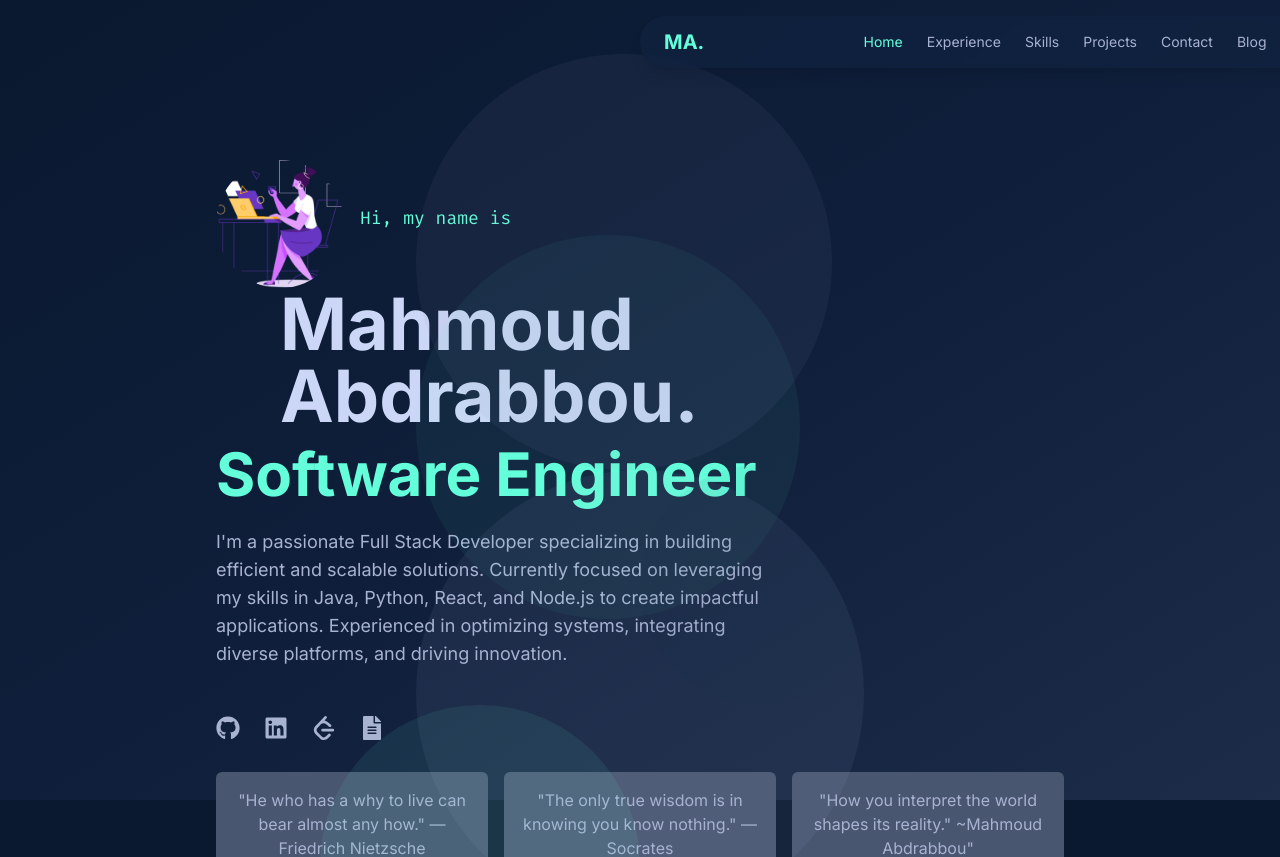
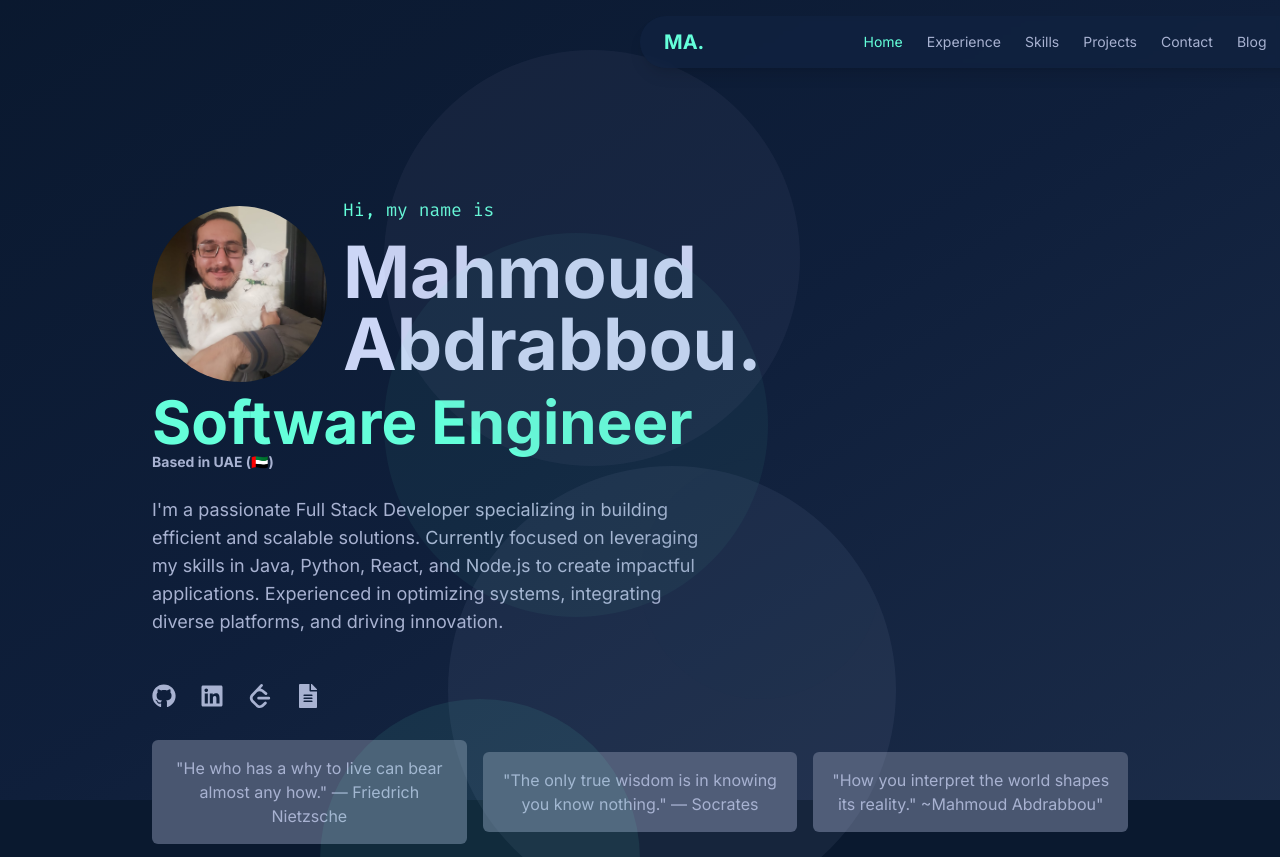
Before and after one commit to Eng-M-Abdrabbou/Portfolio-NEXT.JS, a Next.js app: page / in a window 1280 px wide. Shown: the top 857 px of the page. Built offline with nearby package versions, Linux system fonts and the light colour scheme.

Commit message:
style: 🖼️ added my pic with Rico.

```diff
--- a/src/app/components/sections/Hero.tsx
+++ b/src/app/components/sections/Hero.tsx
@@ -8,14 +8,15 @@ import { motion } from 'framer-motion';
 
 const Hero = () => {
   return (
-    <div id="home" className="hero-section min-h-screen flex flex-col justify-center items-start max-w-4xl mx-auto px-6 pt-32 pb-16 md:pt-40 relative">
+    <div id="home" className="hero-section min-h-screen flex flex-col justify-center items-start max-w-5xl mx-auto px-6 pt-32 pb-16 md:pt-40 relative">
       <GradientSpots />
-      <div className="flex items-center">
+      <div className="flex items-center mt-9">
         <img
-          src="/img/hero.png"
+          src="/img/hero.jpg"
           alt="Mahmoud Abdrabbou"
-          className="rounded-full w-32 h-32 mr-4"
+          className="rounded-full w-44 h-44 mr-4 object-cover"
         />
+        <div>
           <motion.p
             initial={{ opacity: 0, y: 20 }}
             animate={{ opacity: 1, y: 0 }}
@@ -24,16 +25,15 @@ const Hero = () => {
           >
             Hi, my name is
           </motion.p>
-      </div>
-      <div className="flex items-center">
           <motion.h1
             initial={{ opacity: 0, y: 20 }}
             animate={{ opacity: 1, y: 0 }}
             transition={{ duration: 0.5, delay: 0.2 }}
-          className="text-4xl sm:text-5xl md:text-6xl lg:text-7xl font-bold text-lightest-slate mb-3 ml-16"
+            className="text-4xl sm:text-5xl md:text-6xl lg:text-7xl font-bold text-lightest-slate mb-3"
           >
             Mahmoud Abdrabbou.
           </motion.h1>
+        </div>
       </div>
       <motion.h2
         initial={{ opacity: 0, y: 20 }}
@@ -42,6 +42,7 @@ const Hero = () => {
         className="text-3xl sm:text-4xl md:text-5xl lg:text-6xl font-bold text-slate mb-6"
       >
         <span className="neon-text">Software Engineer</span>
+        <div className="text-sm text-light-slate">Based in UAE (🇦🇪)</div>
       </motion.h2>
       <motion.p
         initial={{ opacity: 0, y: 20 }}
@@ -115,6 +116,7 @@ const Hero = () => {
           </p>
         </div>
       </div>
+      <br />
       {/* Optional: Add a subtle scroll down indicator */}
       <motion.div
         initial={{ opacity: 0 }}
```
Also changed, not shown: public/img/hero.jpg (added), public/img/hero.png (deleted). Lines whose indentation alone changed are shown as unchanged.
